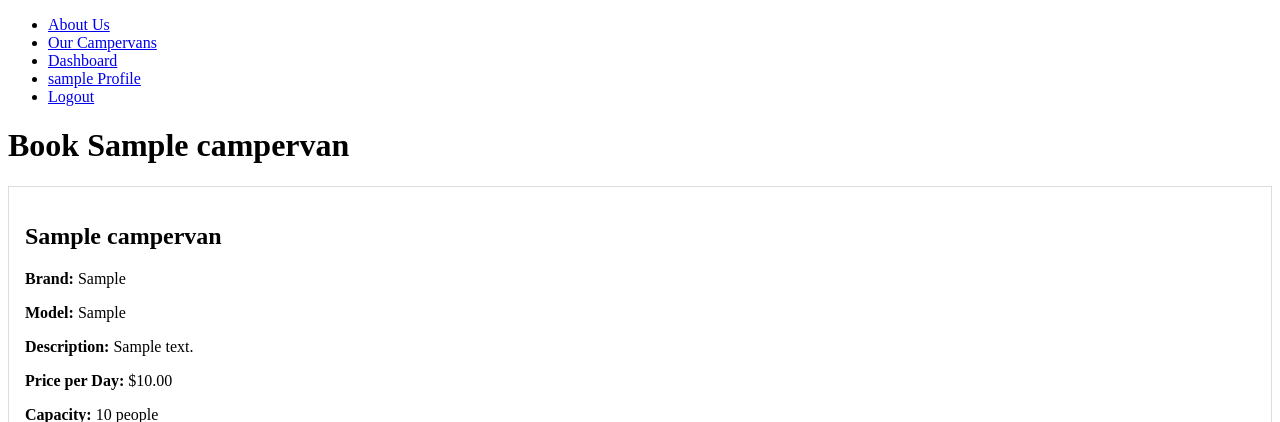
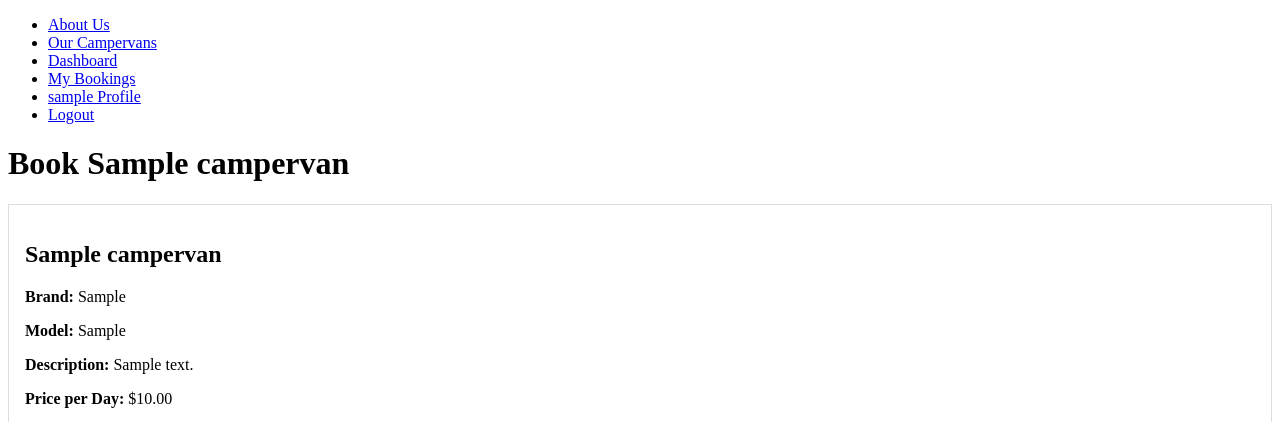
Before and after one commit to Maxcode0101/Wildventures, a Django app: page /booking/book/1/ in a window 1280 px wide. Shown: the top 422 px of the page. Run offline with Django 5.2, Linux system fonts and the light colour scheme; a user stored in the database is signed in; tables that the repository leaves empty hold one stand-in row (values such as "Sample post").

Commit message:
Update base.html with link to user's bookings

```diff
--- a/templates/base.html
+++ b/templates/base.html
@@ -20,6 +20,7 @@
 
                 {% if user.is_authenticated %}
     <li><a href="{% url 'dashboard' %}">Dashboard</a></li>
+    <li><a href="{% url 'my_bookings' %}">My Bookings</a></li>
     <li><a href="{% url 'profile' %}">{{ request.user }} Profile</a></li>
     <li><a href="{% url 'account_logout' %}">Logout</a></li>
 {% else %}
```
